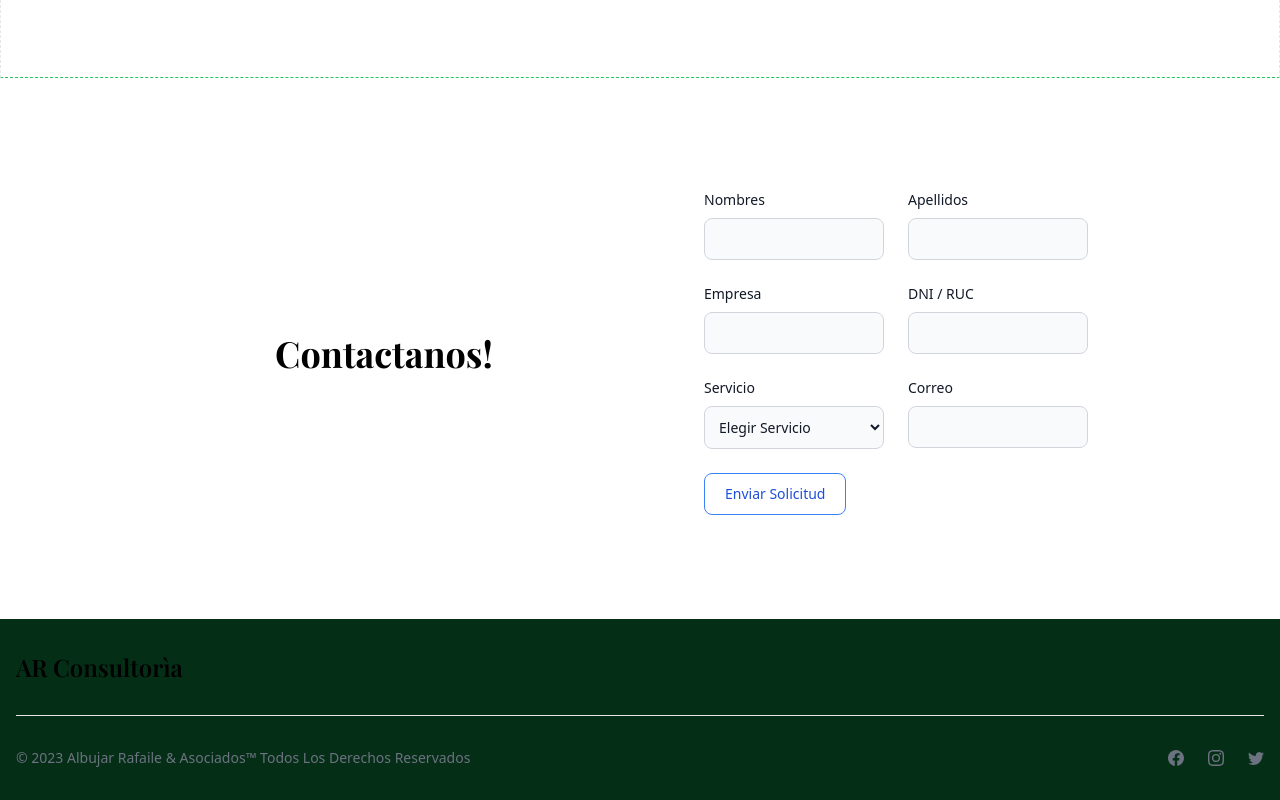
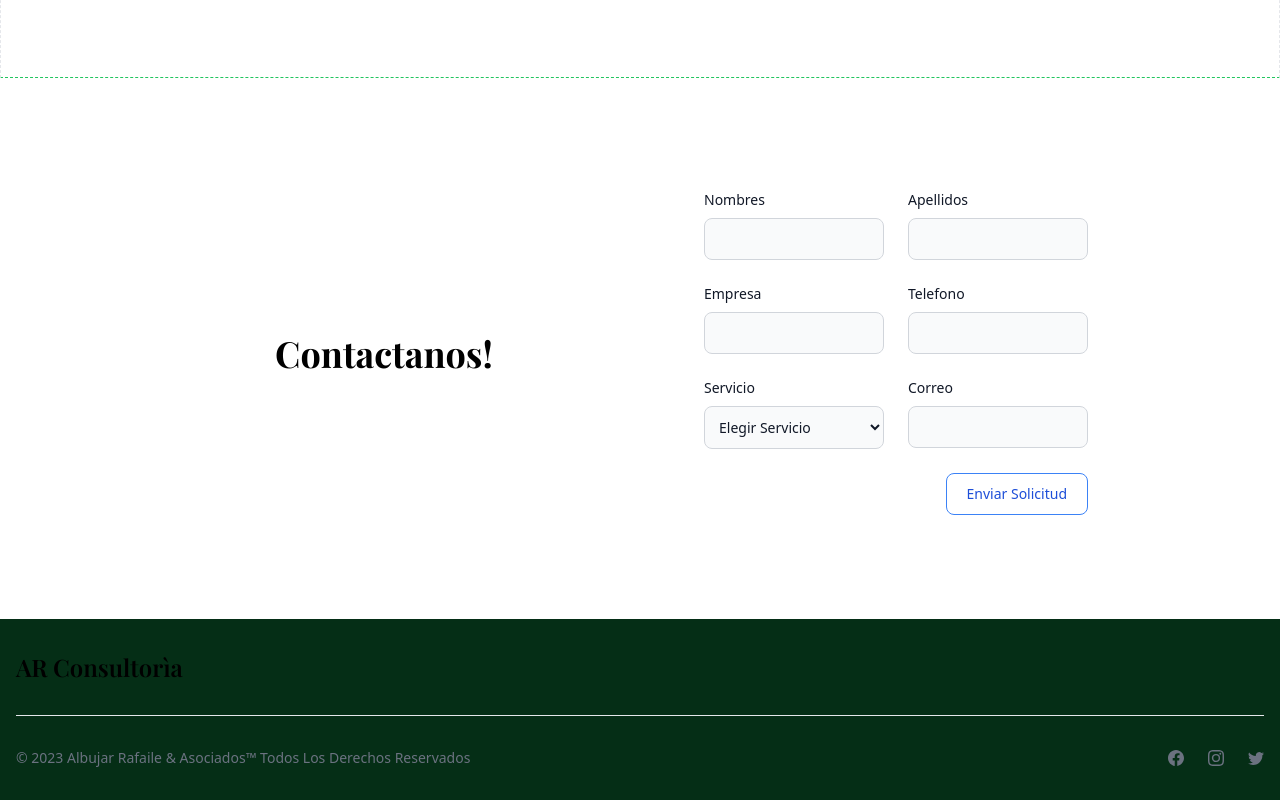
Before and after one commit to yohrdy243/ar-consultancy, a Next.js app: page / in a window 1280 px wide. Shown: the part 1774-2574 px from the top of the page. Built offline with nearby package versions, Linux system fonts and the light colour scheme; a web font is replaced by a local one.

Commit message:
Emails Doneeee

```diff
--- a/app/components/Contact.tsx
+++ b/app/components/Contact.tsx
@@ -1,12 +1,41 @@
+"use client";
+
+import { useRef } from "react";
+import emailjs from "@emailjs/browser";
+
 export default function Contact() {
+    const form = useRef<HTMLFormElement>(null);
+
+    const sendEmail = (e: any) => {
+        e.preventDefault();
+
+        if (form.current) {
+            emailjs
+                .sendForm(
+                    "service_7fu5knt",
+                    "template_beky257",
+                    form.current,
+                    "wMeRDDfOx2ntELaa9"
+                )
+                .then(
+                    (result) => {
+                        console.log(result.text);
+                    },
+                    (error) => {
+                        console.log(error.text);
+                    }
+                );
+        }
+    };
+
     return (
         <section className="grid grid-cols-1 lg:grid-cols-2 lg:px-32">
             <div className="flex justify-center items-center">
                 <h1 className="text-4xl font-bold">Contactanos!</h1>
             </div>
-            <div className="p-4">
+            <div className="p-4 ">
                 <div className=" rounded-md p-12">
-                    <form>
+                    <form ref={form} onSubmit={sendEmail}>
                         <div className="grid gap-6 mb-6 md:grid-cols-2">
                             <div>
                                 <label
@@ -17,7 +46,7 @@ export default function Contact() {
                                 </label>
                                 <input
                                     type="text"
-                                    id="first_name"
+                                    name="first_name"
                                     className="bg-gray-50 border border-gray-300 text-gray-900 text-sm rounded-lg focus:ring-blue-500 focus:border-blue-500 block w-full p-2.5"
                                     placeholder=""
                                 />
@@ -31,7 +60,7 @@ export default function Contact() {
                                 </label>
                                 <input
                                     type="text"
-                                    id="last_name"
+                                    name="last_name"
                                     className="bg-gray-50 border border-gray-300 text-gray-900 text-sm rounded-lg focus:ring-blue-500 focus:border-blue-500 block w-full p-2.5"
                                     placeholder=""
                                 />
@@ -45,7 +74,7 @@ export default function Contact() {
                                 </label>
                                 <input
                                     type="text"
-                                    id="company"
+                                    name="company"
                                     className="bg-gray-50 border border-gray-300 text-gray-900 text-sm rounded-lg focus:ring-blue-500 focus:border-blue-500 block w-full p-2.5"
                                     placeholder=""
                                 />
@@ -55,11 +84,11 @@ export default function Contact() {
                                     htmlFor="phone"
                                     className="block mb-2 text-sm font-medium text-gray-900"
                                 >
-                                    DNI / RUC
+                                    Telefono
                                 </label>
                                 <input
                                     type="tel"
-                                    id="number"
+                                    name="phone"
                                     className="bg-gray-50 border border-gray-300 text-gray-900 text-sm rounded-lg focus:ring-blue-500 focus:border-blue-500 block w-full p-2.5"
                                     placeholder=""
                                 />
@@ -67,29 +96,35 @@ export default function Contact() {
 
                             <div>
                                 <label
-                                    htmlFor="countries"
+                                    htmlFor="service"
                                     className="block mb-2 text-sm font-medium text-gray-900"
                                 >
                                     Servicio
                                 </label>
                                 <select
-                                    id="countries"
+                                    name="service"
                                     className="bg-gray-50 border border-gray-300 text-gray-900 text-sm rounded-lg focus:ring-blue-500 focus:border-blue-500 block w-full p-2.5"
                                 >
                                     <option>Elegir Servicio</option>
-                                    <option value="US">
+                                    <option value="Asesoria Contable">
                                         Asesoria Contable
                                     </option>
-                                    <option value="CA">
+                                    <option value="Asesoria Financiera">
                                         Asesoria Financiera
                                     </option>
-                                    <option value="FR">
+                                    <option value="Asesoria Laboral">
                                         Asesoria Laboral{" "}
                                     </option>
-                                    <option value="DE">Impuestos</option>
-                                    <option>Periodos de Devenge</option>
-                                    <option value="">Asientos Contables</option>
-                                    <option value="">Rectificaciones</option>
+                                    <option value="Impuestos">Impuestos</option>
+                                    <option value="Periodos de Devenge">
+                                        Periodos de Devenge
+                                    </option>
+                                    <option value="Asientos Contables">
+                                        Asientos Contables
+                                    </option>
+                                    <option value="Rectificaciones">
+                                        Rectificaciones
+                                    </option>
                                 </select>
                             </div>
 
@@ -102,19 +137,20 @@ export default function Contact() {
                                 </label>
                                 <input
                                     type="email"
-                                    id="email"
+                                    name="email"
                                     className="bg-gray-50 border border-gray-300 text-gray-900 text-sm rounded-lg focus:ring-blue-500 focus:border-blue-500 block w-full p-2.5"
                                     placeholder=""
                                 />
                             </div>
                         </div>
-
-                        <button
-                            type="submit"
-                            className="text-blue-700 border border-blue-500 focus:ring-4 focus:outline-none focus:ring-blue-300 font-medium rounded-lg text-sm w-full sm:w-auto px-5 py-2.5 text-center"
-                        >
-                            Enviar Solicitud
-                        </button>
+                        <div className="flex justify-end">
+                            <button
+                                type="submit"
+                                className="text-blue-700 border border-blue-500 focus:ring-4 focus:outline-none hover:bg-blue-400 hover:text-white focus:ring-blue-300 font-medium rounded-lg text-sm w-full sm:w-auto px-5 py-2.5 text-center"
+                            >
+                                Enviar Solicitud
+                            </button>
+                        </div>
                     </form>
                 </div>
             </div>
--- a/app/nuestroequipo/page.tsx
+++ b/app/nuestroequipo/page.tsx
@@ -176,7 +176,7 @@ function TeamCard({
 
 export default function page() {
     return (
-        <section className="py-10 ">
+        <section className="py-10">
             <div className="lg:px-32 px-8">
                 <div className="pb-16 flex justify-center">
                     <h1 className="text-3xl font-bold">Nuestro Equipo</h1>
--- a/app/quienessomos/page.tsx
+++ b/app/quienessomos/page.tsx
@@ -2,7 +2,7 @@ import { Logo } from "../components/Logo";
 
 export default function page() {
     return (
-        <div className="py-10">
+        <div className="py-32">
             <div className="flex flex-col justify-center gap-10 lg:px-32 px-8">
                 <h1 className="flex justify-start text-3xl font-bold">
                     Quienes Somos
--- a/package.json
+++ b/package.json
@@ -9,6 +9,7 @@
     "lint": "next lint"
   },
   "dependencies": {
+    "@emailjs/browser": "^3.11.0",
     "@types/node": "20.3.1",
     "@types/react": "18.2.13",
     "@types/react-dom": "18.2.6",
```
Also changed, not shown: 1 other file (tests, documents, lock files or other folders).
